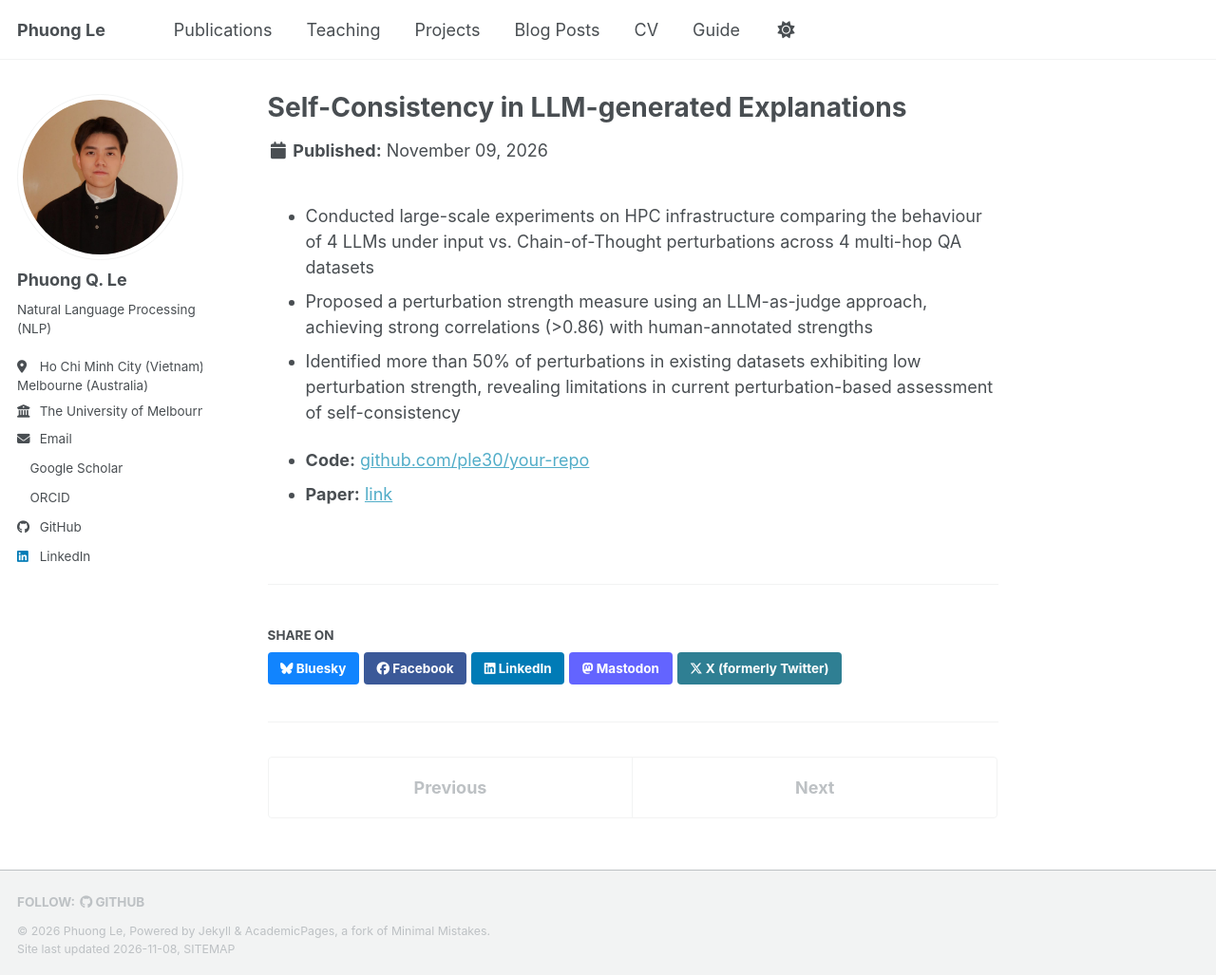
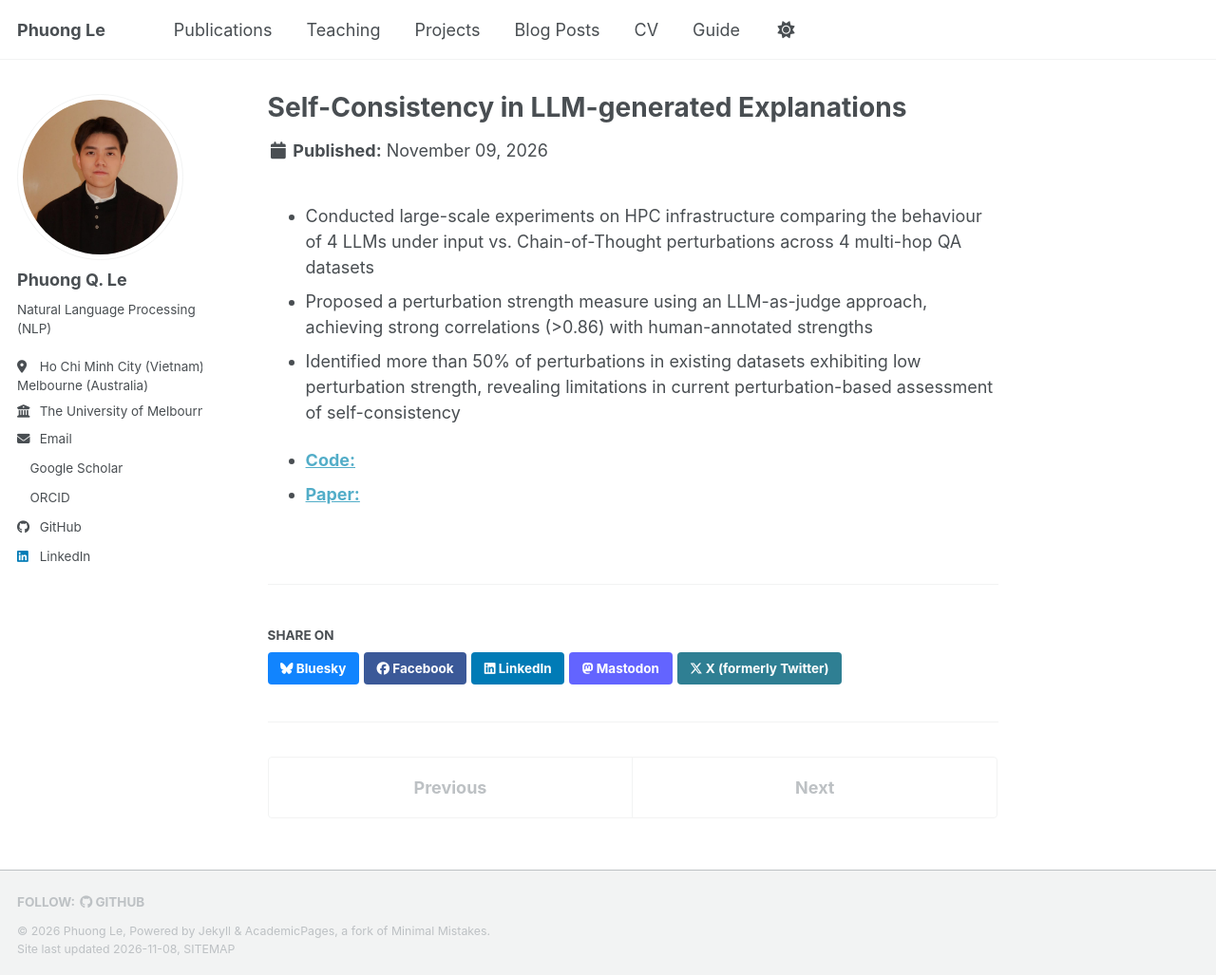
Before and after one commit to ple30/ple30.github.io, a Jekyll site: the page built from _portfolio/portfolio-1.md, in a window 1280 px wide and 1027 px high. Shown: the whole window at 95% size. Built offline with Jekyll 4.4.1, drawn with Linux system fonts in a browser that asks for light colours; a script bundle is joined from its source files by our own code; a style sheet for code colours, icons or effects is not loaded.

Commit message:
Update links to code and paper in portfolio-1.md

```diff
--- a/_portfolio/portfolio-1.md
+++ b/_portfolio/portfolio-1.md
@@ -8,5 +8,5 @@ date: 2026-11-09
 - Proposed a perturbation strength measure using an LLM-as-judge approach, achieving strong correlations (>0.86) with human-annotated strengths
 - Identified more than 50% of perturbations in existing datasets exhibiting low perturbation strength, revealing limitations in current perturbation-based assessment of self-consistency
 
-- **Code:** [github.com/ple30/your-repo](https://github.com/ple30/your-repo)
-- **Paper:** [link](https://doi.org/...)
+- [**Code:**](https://github.com/ple30/enhance-self-consistency-check.git)
+- [**Paper:**](https://doi.org/10.48550/arXiv.2609.30849)
```
